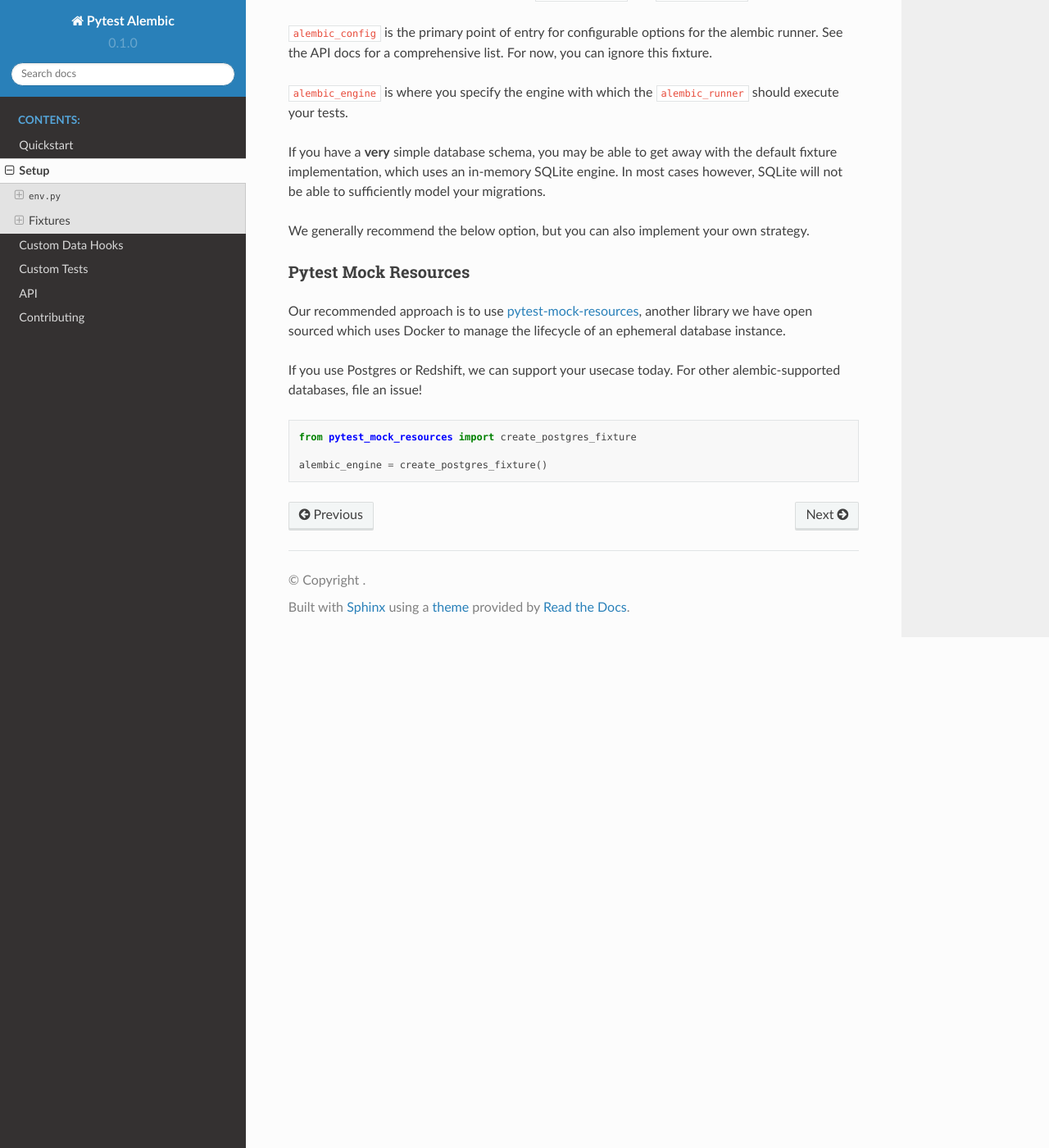
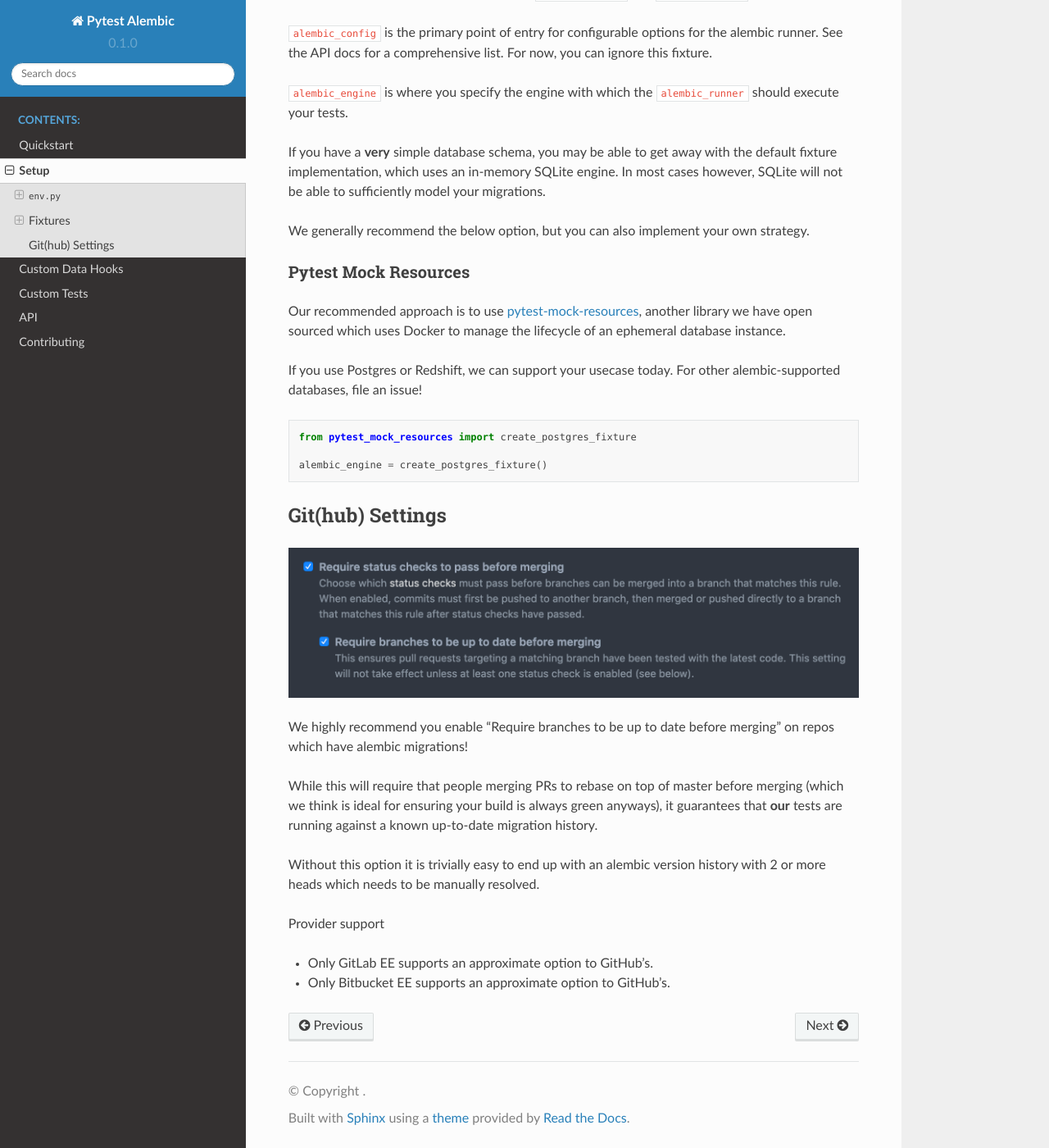
Before and after one commit to schireson/pytest-alembic, a Sphinx documentation site: the page built from docs/source/setup.rst, in a window 1280 px wide and 1400 px high, scrolled down 1431 px. Shown: the whole window at 82% size. Built offline with Sphinx 7.4.7 and the Read the Docs theme 2.0.0, drawn with Linux system fonts in a browser that asks for light colours.

Commit message:
Add doc for github setting.

```diff
--- a/docs/source/setup.rst
+++ b/docs/source/setup.rst
@@ -95,3 +95,24 @@ databases, file an issue!
    from pytest_mock_resources import create_postgres_fixture
 
    alembic_engine = create_postgres_fixture()
+
+
+Git(hub) Settings
+-----------------
+
+.. image:: _static/github_setting.png
+
+We highly recommend you enable "Require branches to be up to date before merging" on repos
+which have alembic migrations!
+
+While this will require that people merging PRs to rebase on top of master before merging
+(which we think is ideal for ensuring your build is always green anyways), it guarantees that
+**our** tests are running against a known up-to-date migration history.
+
+Without this option it is trivially easy to end up with an alembic version history with
+2 or more heads which needs to be manually resolved.
+
+Provider support
+
+* Only GitLab EE supports an approximate option to GitHub's.
+* Only Bitbucket EE supports an approximate option to GitHub's.
--- a/pyproject.toml
+++ b/pyproject.toml
@@ -32,7 +32,7 @@ flake8 = "*"
 isort = "*"
 mypy = {version = "*", python = ">=3.5"}
 pydocstyle = {version = "*", python = ">=3.5"}
-pytest-mock-resources = "*"
+pytest-mock-resources = {version = "*", extras = ["postgres"]}
 
 [tool.poetry.plugins.pytest11]
 pytest_alembic = "pytest_alembic.plugin"
```
Also changed, not shown: docs/source/_static/github_setting.png (added), 1 other file.
